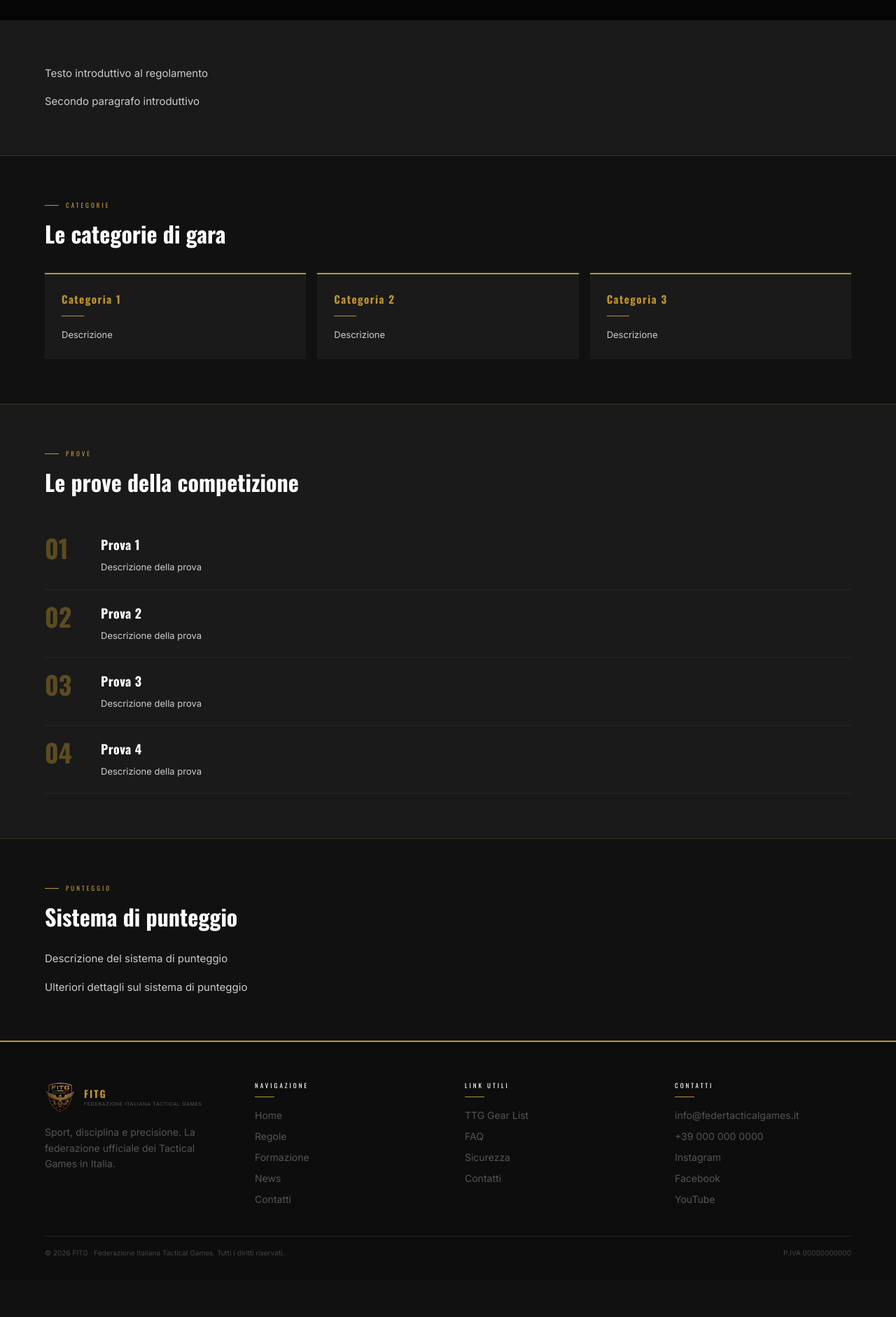
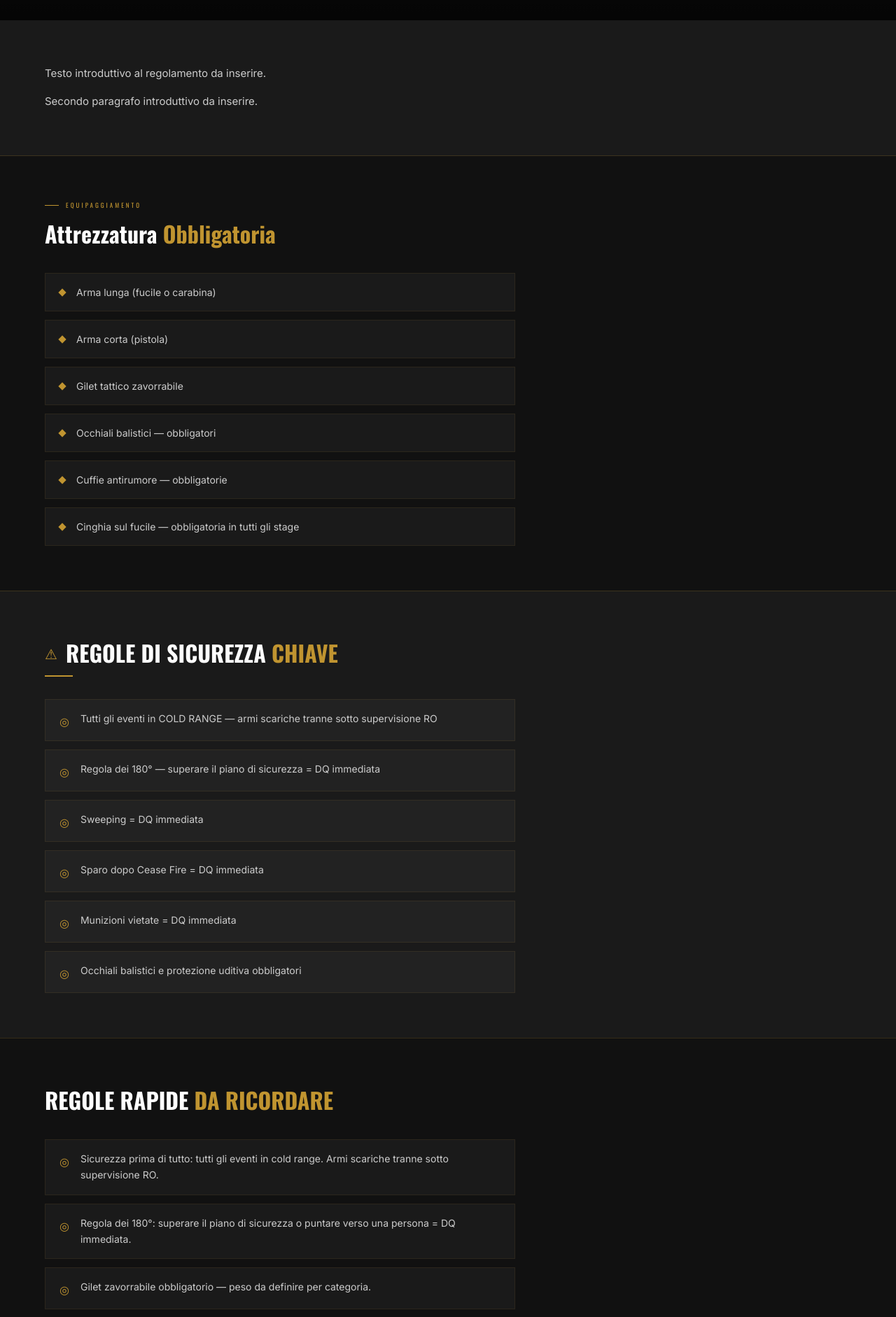
Before and after one commit to alelodato/fitg, a Next.js app in the folder fitg-website/: page /regole in a window 1280 px wide. Shown: the part 420-2302 px from the top of the page at 70% size. Before the commit the page ends 2250 px from the top, so only its background shows below. Built offline with nearby package versions, Linux system fonts and the light colour scheme; grey boxes are pictures that could not be loaded.

Commit message:
aggiornato pagina regole

```diff
--- a/fitg-website/app/regole/page.js
+++ b/fitg-website/app/regole/page.js
@@ -3,22 +3,69 @@ import SectionLabel from '@/components/SectionLabel'
 
 export const metadata = { title: 'Regole — FITG' }
 
-const categorie = [
-    { nome: 'Categoria 1', desc: 'Descrizione' },
-    { nome: 'Categoria 2', desc: 'Descrizione' },
-    { nome: 'Categoria 3', desc: 'Descrizione' },
+const categorieAttrezzatura = [
+    'Arma lunga (fucile o carabina)',
+    'Arma corta (pistola)',
+    'Gilet tattico zavorrabile',
+    'Occhiali balistici — obbligatori',
+    'Cuffie antirumore — obbligatorie',
+    'Cinghia sul fucile — obbligatoria in tutti gli stage',
 ]
 
-const prove = [
-    { nome: 'Prova 1', desc: 'Descrizione della prova' },
-    { nome: 'Prova 2', desc: 'Descrizione della prova' },
-    { nome: 'Prova 3', desc: 'Descrizione della prova' },
-    { nome: 'Prova 4', desc: 'Descrizione della prova' },
+const regoleSicurezza = [
+    'Tutti gli eventi in COLD RANGE — armi scariche tranne sotto supervisione RO',
+    'Regola dei 180° — superare il piano di sicurezza = DQ immediata',
+    'Sweeping = DQ immediata',
+    'Sparo dopo Cease Fire = DQ immediata',
+    'Munizioni vietate = DQ immediata',
+    'Occhiali balistici e protezione uditiva obbligatori',
+]
+
+const regoleRapide = [
+    'Sicurezza prima di tutto: tutti gli eventi in cold range. Armi scariche tranne sotto supervisione RO.',
+    'Regola dei 180°: superare il piano di sicurezza o puntare verso una persona = DQ immediata.',
+    'Gilet zavorrabile obbligatorio — peso da definire per categoria.',
+    'Nessun compensatore sul fucile, solo flash hider o silenziatore.',
+    'La cinghia sul fucile è obbligatoria in tutti gli stage.',
+    'Non puoi modificare la cintura dopo il check-in.',
+]
+
+const giornoCompetizione = [
+    { num: '01', titolo: 'CHECK-IN', desc: 'Ispezione fucile, pistola e gilet tattico. Completare prima del briefing.' },
+    { num: '02', titolo: 'BRIEFING', desc: 'Briefing sicurezza obbligatorio. Assenza = DQ immediata.' },
+    { num: '03', titolo: 'STAGE', desc: 'Numero stage e struttura da definire. Descrizione da inserire.' },
+    { num: '04', titolo: 'RISULTATI', desc: 'Periodo di arbitraggio dopo gli stage. Risultati definitivi.' },
+]
+
+const infrazioniSqualifica = [
+    {
+        titolo: 'Violazioni di sicurezza',
+        icon: '⚠',
+        items: [
+            'Sparo non sicuro',
+            'Superare piano 180°',
+            'Caduta arma carica',
+            'Puntare arma a persona',
+            'Munizioni vietate',
+        ],
+    },
+    {
+        titolo: 'Violazioni di condotta',
+        icon: '✕',
+        items: [
+            'Alcol o droghe',
+            'Comportamento antisportivo',
+            'Alterare bersagli o attrezzatura',
+            'Mancare briefing',
+            'Sparare bersagli fuori gara',
+        ],
+    },
 ]
 
 export default function RegolePage() {
     return (
         <>
+            {/* HERO */}
             <section className="relative overflow-hidden h-[260px] md:h-[360px]">
                 <Image src="/images/regole-hero.jpg" alt="Regole" fill className="object-cover brightness-[0.3]" />
                 <div className="absolute inset-0 bg-gradient-to-b from-black/60 to-black/90" />
@@ -30,66 +77,162 @@ export default function RegolePage() {
                         <span className="text-gold">Ufficiale</span>
                     </h1>
                     <p className="font-inter text-[13px] md:text-[15px] text-[#ccc] mt-3 max-w-xl">
-                        Tutto ciò che serve per partecipare alle competizioni FITG.
+                        Tutto quello che devi sapere per partecipare alle competizioni FITG.
                     </p>
                 </div>
             </section>
 
+            {/* INTRO */}
             <section className="bg-[#1A1A1A] px-5 md:px-16 py-12 md:py-16 border-b border-gold/20">
                 <div className="max-w-3xl">
                     <p className="font-inter text-[14px] md:text-[15px] text-[#ccc] leading-relaxed">
-                        Testo introduttivo al regolamento
+                        Testo introduttivo al regolamento da inserire.
                     </p>
                     <p className="font-inter text-[14px] md:text-[15px] text-[#ccc] leading-relaxed mt-4">
-                        Secondo paragrafo introduttivo
+                        Secondo paragrafo introduttivo da inserire.
                     </p>
                 </div>
             </section>
 
+            {/* ATTREZZATURA */}
             <section className="bg-[#111] px-5 md:px-16 py-12 md:py-16">
-                <SectionLabel>Categorie</SectionLabel>
-                <h2 className="font-oswald font-bold text-[24px] md:text-[32px] mb-8">Le categorie di gara</h2>
-                <div className="grid grid-cols-1 md:grid-cols-3 gap-4">
-                    {categorie.map((c, i) => (
-                        <div key={i} className="bg-[#1A1A1A] border-t-2 border-gold p-6">
-                            <div className="font-oswald font-bold text-gold text-[15px] tracking-widest mb-3">{c.nome}</div>
-                            <div className="w-8 h-px bg-gold mb-4" />
-                            <p className="font-inter text-[13px] text-[#ccc] leading-relaxed">{c.desc}</p>
+                <SectionLabel>Equipaggiamento</SectionLabel>
+                <h2 className="font-oswald font-bold text-[24px] md:text-[32px] mb-8">
+                    <span className="text-white">Attrezzatura </span>
+                    <span className="text-gold">Obbligatoria</span>
+                </h2>
+                <div className="flex flex-col gap-3 max-w-2xl">
+                    {categorieAttrezzatura.map((item, i) => (
+                        <div key={i} className="flex items-center gap-4 bg-[#1A1A1A] px-5 py-4 border border-gold/10">
+                            <div className="w-2 h-2 bg-gold rotate-45 shrink-0" />
+                            <span className="font-inter text-[13px] md:text-[14px] text-[#ccc]">{item}</span>
                         </div>
                     ))}
                 </div>
             </section>
 
+            {/* REGOLE SICUREZZA */}
             <section className="bg-[#1A1A1A] px-5 md:px-16 py-12 md:py-16 border-t border-gold/20">
-                <SectionLabel>Prove</SectionLabel>
-                <h2 className="font-oswald font-bold text-[24px] md:text-[32px] mb-8">Le prove della competizione</h2>
-                <div className="flex flex-col">
-                    {prove.map((p, i) => (
-                        <div key={i} className="flex gap-6 md:gap-10 py-5 border-b border-gold/10 items-start">
-                            <div className="font-oswald font-bold text-gold text-[28px] md:text-[36px] leading-none w-10 shrink-0 opacity-40">
-                                {String(i + 1).padStart(2, '0')}
+                <div className="flex items-center gap-3 mb-2">
+                    <span className="text-gold text-xl">⚠</span>
+                    <h2 className="font-oswald font-bold text-[24px] md:text-[32px] text-white">
+                        REGOLE DI SICUREZZA <span className="text-gold">CHIAVE</span>
+                    </h2>
+                </div>
+                <div className="w-10 h-0.5 bg-gold mb-8" />
+                <div className="flex flex-col gap-3 max-w-2xl">
+                    {regoleSicurezza.map((item, i) => (
+                        <div key={i} className="flex items-start gap-4 bg-[#222] px-5 py-4 border border-gold/10">
+                            <span className="text-gold text-[16px] shrink-0 mt-0.5">◎</span>
+                            <span className="font-inter text-[13px] md:text-[14px] text-[#ccc] leading-relaxed">{item}</span>
+                        </div>
+                    ))}
+                </div>
+            </section>
+
+            {/* REGOLE RAPIDE */}
+            <section className="bg-[#111] px-5 md:px-16 py-12 md:py-16 border-t border-gold/20">
+                <h2 className="font-oswald font-bold text-[24px] md:text-[32px] mb-8">
+                    <span className="text-white">REGOLE RAPIDE </span>
+                    <span className="text-gold">DA RICORDARE</span>
+                </h2>
+                <div className="flex flex-col gap-3 max-w-2xl">
+                    {regoleRapide.map((item, i) => (
+                        <div key={i} className="flex items-start gap-4 bg-[#1A1A1A] px-5 py-4 border border-gold/10">
+                            <span className="text-gold text-[16px] shrink-0 mt-0.5">◎</span>
+                            <span className="font-inter text-[13px] md:text-[14px] text-[#ccc] leading-relaxed">{item}</span>
+                        </div>
+                    ))}
+                </div>
+            </section>
+
+            {/* GIORNO DI COMPETIZIONE */}
+            <section className="bg-[#1A1A1A] px-5 md:px-16 py-12 md:py-16 border-t border-gold/20">
+                <h2 className="font-oswald font-bold text-[24px] md:text-[32px] mb-8">
+                    <span className="text-white">GIORNO DI </span>
+                    <span className="text-gold">COMPETIZIONE</span>
+                </h2>
+                <div className="flex flex-col gap-4 max-w-xl">
+                    {giornoCompetizione.map((step, i) => (
+                        <div key={i} className="bg-[#222] border border-gold/10 p-6 text-center">
+                            <div className="inline-flex items-center justify-center w-12 h-12 bg-gold mb-4">
+                                <span className="font-oswald font-bold text-black text-[16px]">{step.num}</span>
                             </div>
-                            <div>
-                                <div className="font-oswald font-bold text-white text-[15px] md:text-[18px] tracking-wide mb-2">{p.nome}</div>
-                                <p className="font-inter text-[13px] text-[#ccc] leading-relaxed">{p.desc}</p>
+                            <div className="font-oswald font-bold text-white text-[18px] tracking-wide mb-2">{step.titolo}</div>
+                            <p className="font-inter text-[13px] text-[#999] leading-relaxed">{step.desc}</p>
+                        </div>
+                    ))}
+                </div>
+            </section>
+
+            {/* PUNTEGGIO */}
+            <section className="bg-[#111] px-5 md:px-16 py-12 md:py-16 border-t border-gold/20">
+                <h2 className="font-oswald font-bold text-[24px] md:text-[32px] mb-8">
+                    <span className="text-white">ESEMPI DI </span>
+                    <span className="text-gold">PUNTEGGIO</span>
+                </h2>
+                <div className="flex flex-col gap-6 max-w-2xl">
+                    <div className="bg-[#1A1A1A] border border-gold/10 p-6">
+                        <div className="font-oswald font-bold text-gold text-[16px] mb-3">STAGE A TEMPO</div>
+                        <p className="font-inter text-[13px] text-[#999] mb-4 leading-relaxed">
+                            Tempo in secondi + penalità = punteggio finale. Miglior punteggio = 100 punti.
+                        </p>
+                        <div className="bg-[#111] p-4 font-mono text-[12px] leading-relaxed border border-gold/10">
+                            <div className="text-[#ccc]"><span className="text-white font-bold">Atleta A:</span> Tempo 8:30 | Mancati: 11</div>
+                            <div className="text-[#ccc] mt-1">510s + 110s = <span className="text-white font-bold">620s</span></div>
+                            <div className="border-t border-gold/10 mt-3 pt-3 text-[#ccc]"><span className="text-white font-bold">Atleta B:</span> Tempo 7:13 | Mancati: 8</div>
+                            <div className="text-[#ccc] mt-1">433s + 80s = <span className="text-white font-bold">513s</span> ← WIN</div>
+                            <div className="border-t border-gold/10 mt-3 pt-3">
+                                <div className="text-[#999]">Score A: (513/620)x100 = <span className="text-gold font-bold">82.74 pts</span></div>
+                                <div className="text-[#999] mt-1">Score B: <span className="text-gold font-bold">100.00 pts</span></div>
+                            </div>
+                        </div>
+                    </div>
+
+                    <div className="bg-[#1A1A1A] border border-gold/10 p-6">
+                        <div className="font-oswald font-bold text-gold text-[16px] mb-3">STAGE AMRAP</div>
+                        <p className="font-inter text-[13px] text-[#999] mb-4 leading-relaxed">
+                            Punti tiro + punti fitness = totale. Miglior punteggio = 100 punti.
+                        </p>
+                        <div className="bg-[#111] p-4 font-mono text-[12px] leading-relaxed border border-gold/10">
+                            <div className="text-[#ccc]"><span className="text-white font-bold">Atleta A:</span> Shooting: 98 | Fitness: 103</div>
+                            <div className="text-[#ccc] mt-1">Totale = <span className="text-white font-bold">201 pts</span> ← WIN</div>
+                            <div className="border-t border-gold/10 mt-3 pt-3 text-[#ccc]"><span className="text-white font-bold">Atleta B:</span> Shooting: 87 | Fitness: 105</div>
+                            <div className="text-[#ccc] mt-1">Totale = <span className="text-white font-bold">192 pts</span></div>
+                            <div className="border-t border-gold/10 mt-3 pt-3">
+                                <div className="text-[#999]">Score B: (192/201)x100 = <span className="text-gold font-bold">95.52 pts</span></div>
+                                <div className="text-[#999] mt-1">Score A: <span className="text-gold font-bold">100.00 pts</span></div>
+                            </div>
+                        </div>
+                    </div>
+                </div>
+            </section>
+
+            {/* INFRAZIONI */}
+            <section className="bg-[#1A1A1A] px-5 md:px-16 py-12 md:py-16 border-t border-gold/20">
+                <h2 className="font-oswald font-bold text-[24px] md:text-[32px] mb-8">
+                    <span className="text-white">INFRAZIONI </span>
+                    <span className="text-gold">PER SQUALIFICA</span>
+                </h2>
+                <div className="flex flex-col gap-4 max-w-2xl">
+                    {infrazioniSqualifica.map((gruppo, i) => (
+                        <div key={i} className="bg-[#222] border border-gold/10 p-6">
+                            <div className="flex items-center gap-3 mb-5">
+                                <span className="text-gold text-xl">{gruppo.icon}</span>
+                                <div className="font-oswald font-bold text-white text-[18px]">{gruppo.titolo}</div>
+                            </div>
+                            <div className="flex flex-col gap-3">
+                                {gruppo.items.map((item, j) => (
+                                    <div key={j} className="flex items-center gap-3">
+                                        <span className="text-gold text-[14px] shrink-0">◎</span>
+                                        <span className="font-inter text-[13px] text-[#ccc]">{item}</span>
+                                    </div>
+                                ))}
                             </div>
                         </div>
                     ))}
                 </div>
             </section>
-
-            <section className="bg-[#111] px-5 md:px-16 py-12 md:py-16 border-t border-gold/20">
-                <SectionLabel>Punteggio</SectionLabel>
-                <h2 className="font-oswald font-bold text-[24px] md:text-[32px] mb-6">Sistema di punteggio</h2>
-                <div className="max-w-3xl">
-                    <p className="font-inter text-[14px] md:text-[15px] text-[#ccc] leading-relaxed">
-                        Descrizione del sistema di punteggio
-                    </p>
-                    <p className="font-inter text-[14px] md:text-[15px] text-[#ccc] leading-relaxed mt-4">
-                        Ulteriori dettagli sul sistema di punteggio
-                    </p>
-                </div>
-            </section>
         </>
     )
 }
```
